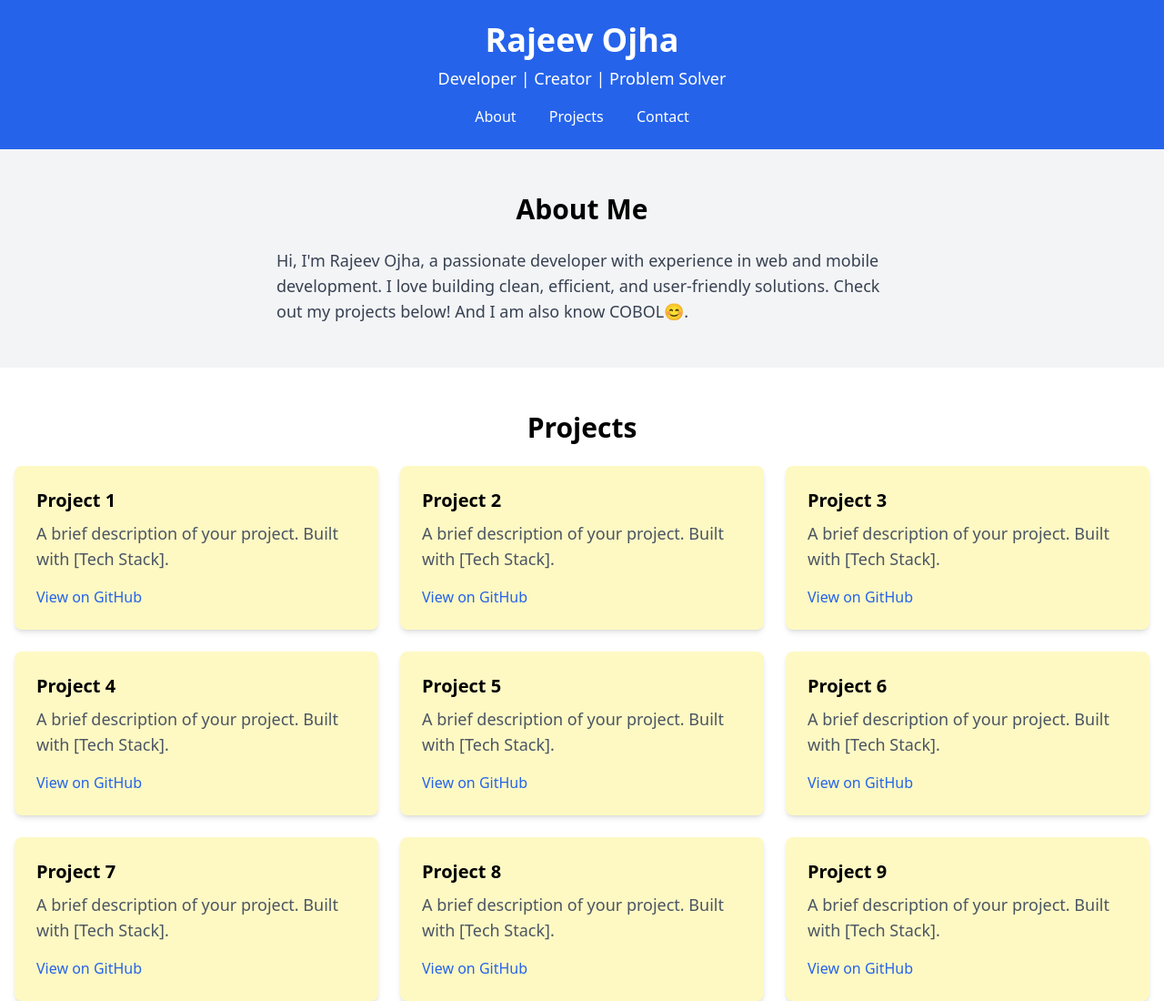
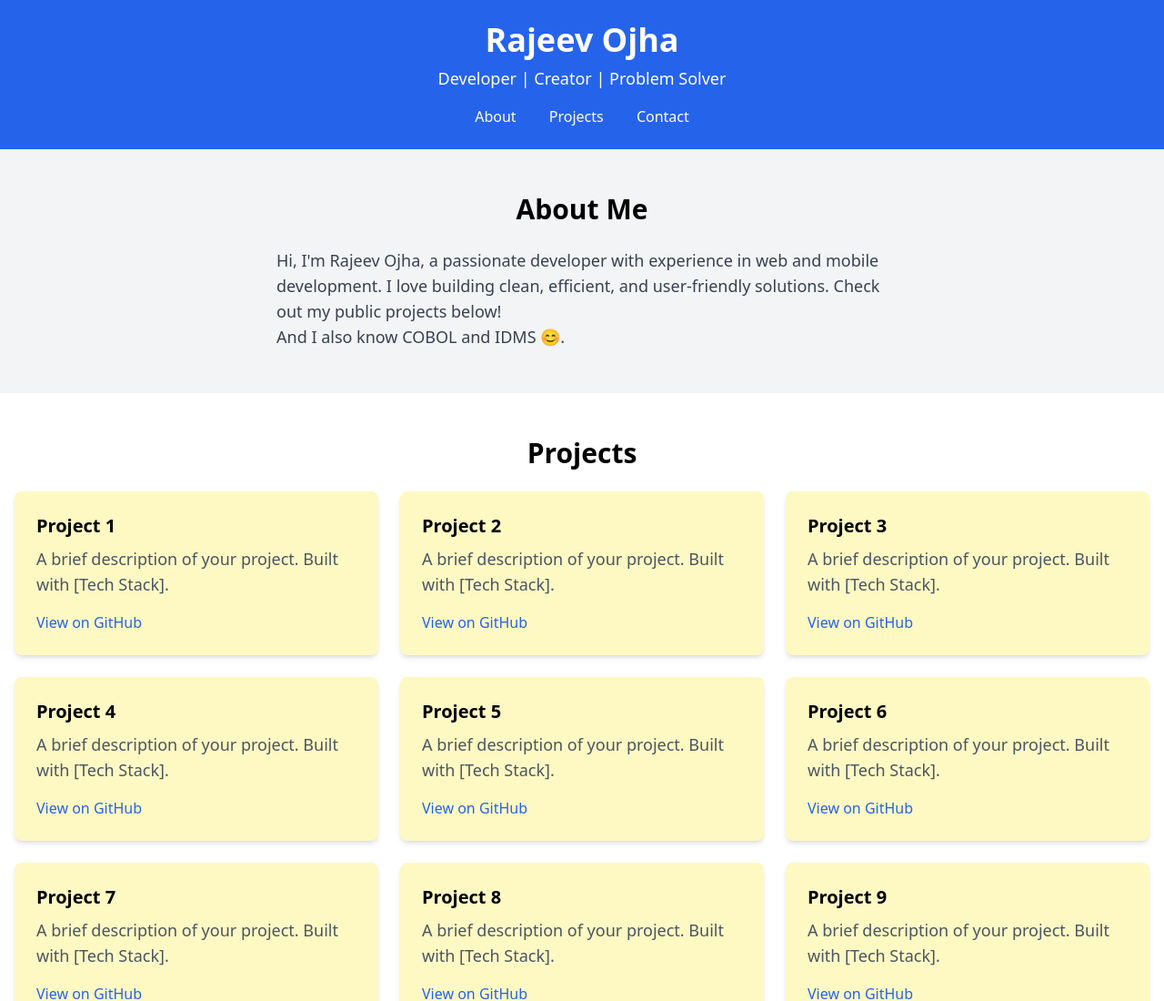
Before and after one commit to rajeevojha/rajeevojha.github.io, a plain HTML site: page index.html in a window 1280 px wide. Shown: the top 1100 px of the page at 91% size. Drawn offline with nearby package versions, Linux system fonts and the light colour scheme.

Commit message:
COBOL IDMS

```diff
--- a/body/about/about.html
+++ b/body/about/about.html
@@ -3,9 +3,9 @@
     <h2 class="text-3xl font-bold text-center mb-6">About Me</h2>
     <p class="text-lg text-gray-700 max-w-2xl mx-auto">
       Hi, I'm Rajeev Ojha, a passionate developer with experience in web and mobile development.
-      I love building clean, efficient, and user-friendly solutions. Check out my projects below!
-
-      And I am also know COBOL😊.
+      I love building clean, efficient, and user-friendly solutions. Check out my public projects below!
+     <br>
+      And I also know COBOL and IDMS 😊.
     </p>
   </div>
 </section>
```
